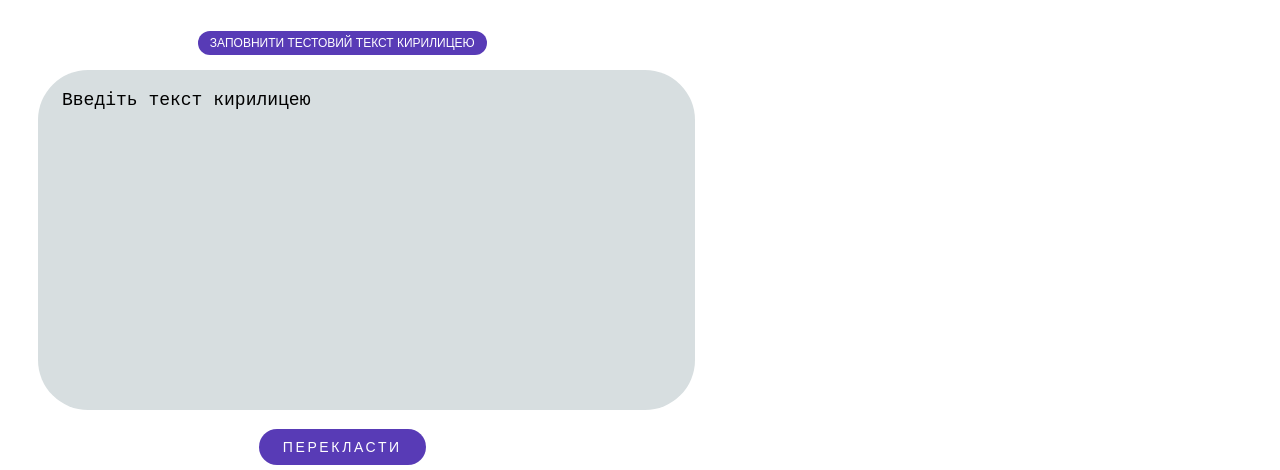
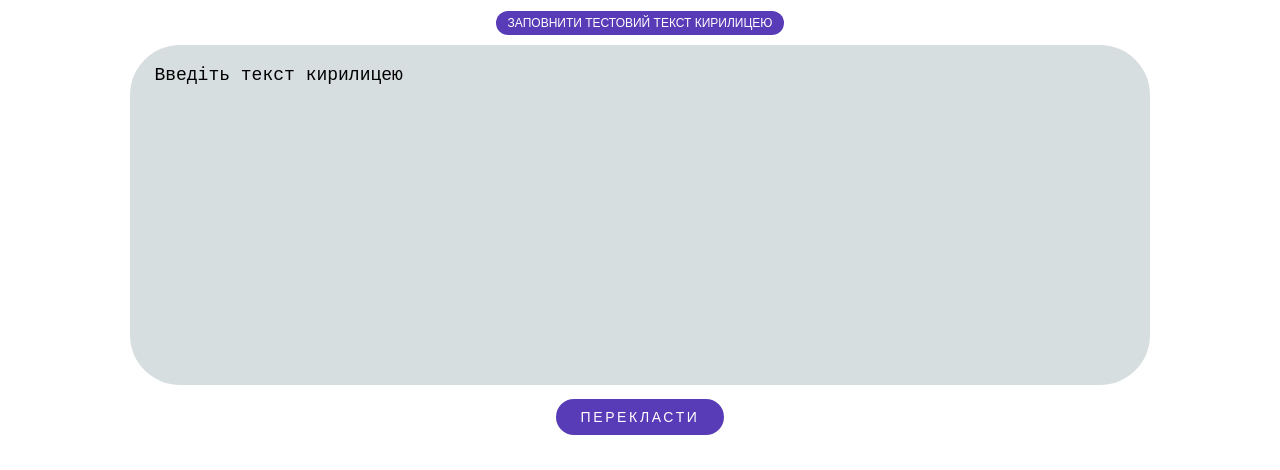
Before and after one commit to witchmonster/latynka-web, a plain HTML site: page index.html in a window 1280 px wide. Shown: the part 221-691 px from the top of the page. Drawn offline with nearby package versions, Linux system fonts and the light colour scheme.

Commit message:
Fix style

```diff
--- a/css/style.css
+++ b/css/style.css
@@ -9,7 +9,6 @@ body {
 }
 
 .divTable {
-  display: table;
   width: auto;
   border-spacing:5px;
   padding-top: 20px;
@@ -19,7 +18,6 @@ body {
 }
 
 .divRow {
-  display: table-row;
   width: auto;
   text-align: center;
 }
@@ -31,7 +29,7 @@ body {
 }
 
 .text-form {
-  width: 100%;
+  width: 80%;
   height: 300px;
   font-size: 18px;
   background-color: var(--color-primary-darker);
```
